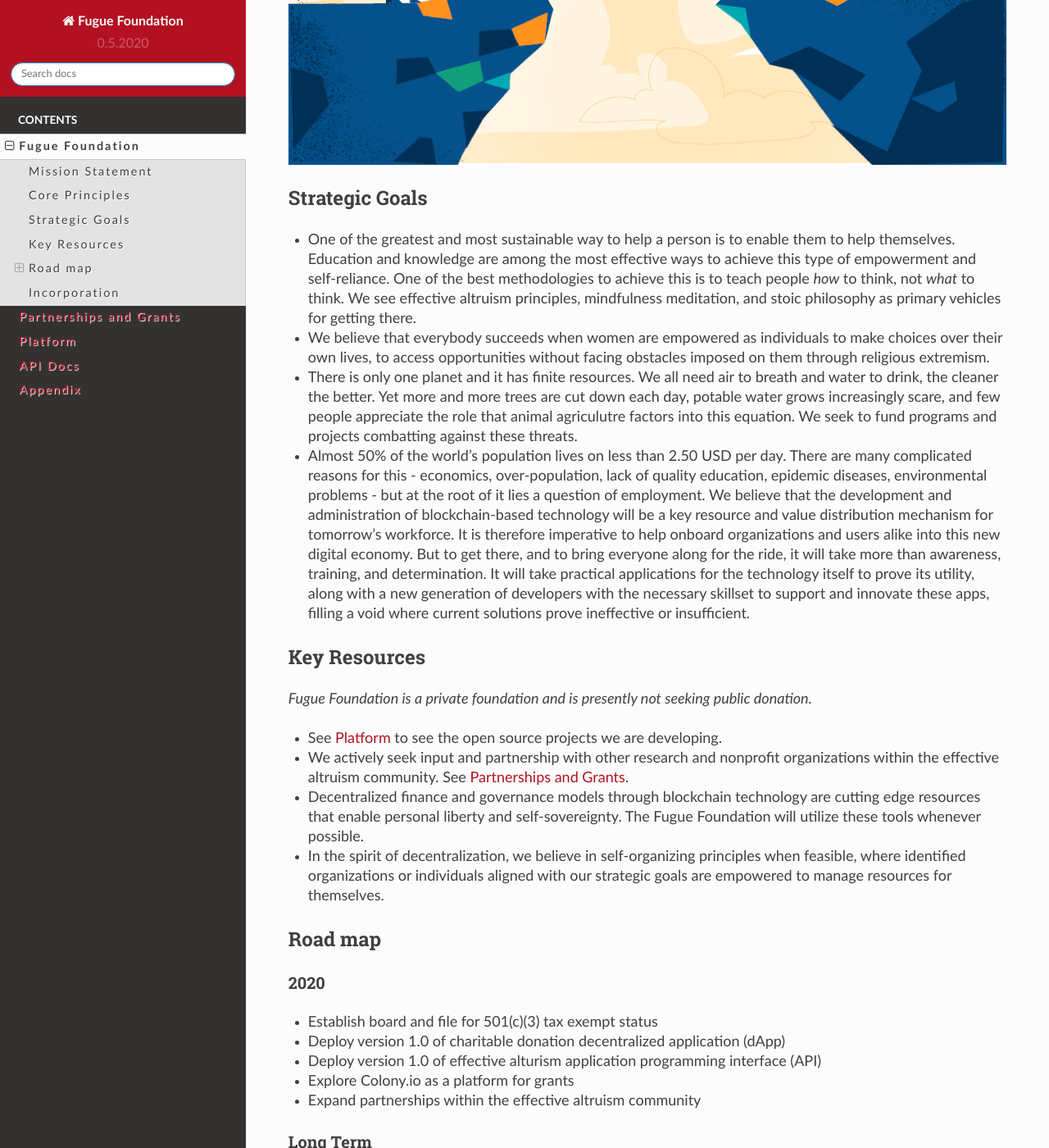
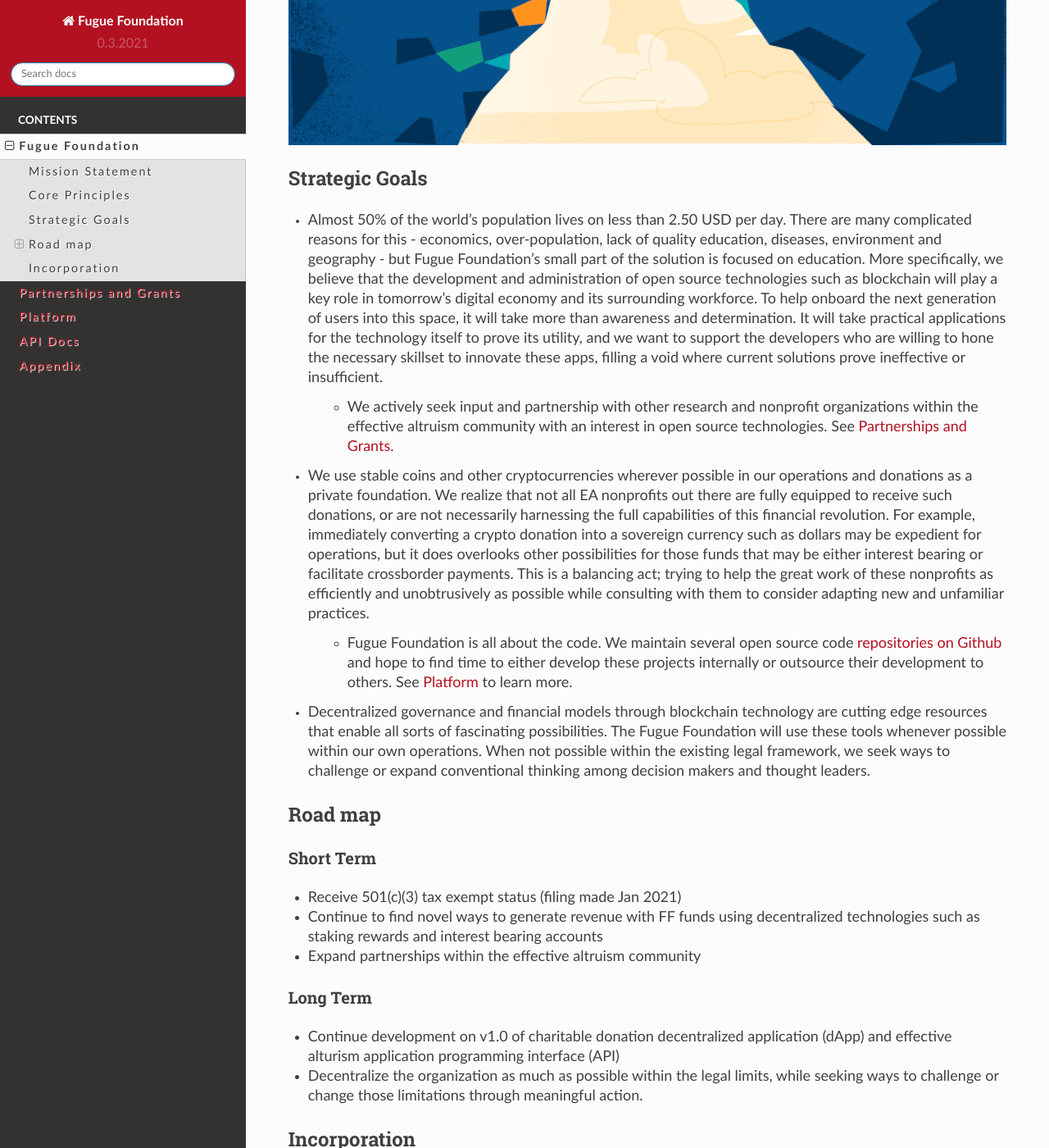
Before and after one commit to fuguefoundation/ff-docs, a Sphinx documentation site: the page built from source/mission.rst, in a window 1280 px wide and 1400 px high, scrolled down 888 px. Shown: the whole window at 82% size. Built offline with Sphinx 7.4.7 and the Read the Docs theme 2.0.0, drawn with Linux system fonts in a browser that asks for light colours; some of the changed text lies outside the part shown.

Commit message:
changelog 20210315

```diff
--- a/source/appendix.rst
+++ b/source/appendix.rst
@@ -21,12 +21,6 @@
 .. index:: ! Charity Assessment
 .. _Charity Assessment:
 **Charity Assessment** - The process of analysis of the "goodness" of a nonprofit organization in financial terms. Historically, charity evaluators have focused on the question of how much of contributed funds are used for the purpose(s) claimed by the charity, while more recently some evaluators have placed an emphasis on the cost effectiveness (or impact) of charities. The Fugue Foundation is presently following those assessments that utilize effective altruism criteria.
-
-.. index:: ! Colony.io
-.. _Colony.io:
-**Colony.io** - Colony is the people layer of the decentralised protocol stack –— an emerging collection of technologies built on Ethereum, which provide open, permissionless protocols for developers to create
-sophisticated products without having to build complex backend software. The Colony Protocol allows developers to integrate decentralised and self regulating division of
-labour, decision making, and financial management into their applications.
 
 .. index:: ! Cryptocurrency
 .. _Cryptocurrency:
--- a/source/conf.py
+++ b/source/conf.py
@@ -49,7 +49,7 @@
 
 # General information about the project.
 project = u'Fugue Foundation'
-copyright = u'2020, Fugue Foundation'
+copyright = u'2021, Fugue Foundation'
 author = u'Fugue Foundation'
 
 # The version info for the project you're documenting, acts as replacement for
@@ -57,9 +57,9 @@
 # built documents.
 #
 # The short X.Y version.
-version = u'0.5.2020'
+version = u'0.3.2021'
 # The full version, including alpha/beta/rc tags.
-release = u'0.5.2020'
+release = u'0.3.2021'
 
 # The language for content autogenerated by Sphinx. Refer to documentation
 # for a list of supported languages.
@@ -271,7 +271,7 @@
 #  dir menu entry, description, category)
 texinfo_documents = [
   (master_doc, 'Fugue Foundation', u'Fugue Foundation prospectus',
-   author, 'Fugue Foundation', 'A nonprofit organization using decentralized blockchain technology to do more and save the world.',
+   author, 'Fugue Foundation', 'A nonprofit organization using open source, decentralized technologies to support effective altruism goals.',
    'Miscellaneous'),
 ]
 
--- a/source/mission.rst
+++ b/source/mission.rst
@@ -15,70 +15,54 @@
 ***************
 .. index:: ! Effective Altruism
 
-* Applying tenants of effective altruism to achieve maximum impact for all actions taken and charities supported
+* Applying tenants of effective altruism to achieve maximum impact for all actions taken and supporting charities who do the same
 * Helping poor, disadvantaged, and vulnerable populations
-* Facilitating personal empowerment, freedom of thought, and self-sovereignty
 * Encouraging good stewardship of the planet and its limited natural resources
-* Developing an internet that is open, privacy-centric, censorship resistant and decentralized
+* Leveraging and developing open source technologies that are privacy-centric, secure, and decentralized
 
 .. image:: _static/group-cliff.png
 
 ***************
 Strategic Goals
 ***************
-
-* One of the greatest and most sustainable way to help a person is to enable them to help themselves. Education and knowledge are among the most effective ways to achieve this type of empowerment and self-reliance. One of the best methodologies to achieve this is to teach people *how* to think, not *what* to think. We see effective altruism principles, mindfulness meditation, and stoic philosophy as primary vehicles for getting there.
-
-* We believe that everybody succeeds when women are empowered as individuals to make choices over their own lives, to access opportunities without facing obstacles imposed on them through religious extremism.
-
-* There is only one planet and it has finite resources. We all need air to breath and water to drink, the cleaner the better. Yet more and more trees are cut down each day, potable water grows increasingly scare, and few people appreciate the role that animal agriculutre factors into this equation. We seek to fund programs and projects combatting against these threats.
-
-* Almost 50% of the world's population lives on less than 2.50 USD per day. There are many complicated reasons for this - economics, over-population, lack of quality education, epidemic diseases, environmental problems - but at the root of it lies a question of employment. We believe that the development and administration of blockchain-based technology will be a key resource and value distribution mechanism for tomorrow's workforce. It is therefore imperative to help onboard organizations and users alike into this new digital economy. But to get there, and to bring everyone along for the ride, it will take more than awareness, training, and determination. It will take practical applications for the technology itself to prove its utility, along with a new generation of developers with the necessary skillset to support and innovate these apps, filling a void where current solutions prove ineffective or insufficient.
-
-*************
-Key Resources
-*************
 .. index:: ! Blockchain
 .. index:: ! Application Programming Interface
+.. index:: ! Stable coins
 
-*Fugue Foundation is a private foundation and is presently not seeking public donation.*
+* Almost 50% of the world's population lives on less than 2.50 USD per day. There are many complicated reasons for this - economics, over-population, lack of quality education, diseases, environment and geography - but Fugue Foundation's small part of the solution is focused on education. More specifically, we believe that the development and administration of open source technologies such as blockchain will play a key role in tomorrow's digital economy and its surrounding workforce. To help onboard the next generation of users into this space, it will take more than awareness and determination. It will take practical applications for the technology itself to prove its utility, and we want to support the developers who are willing to hone the necessary skillset to innovate these apps, filling a void where current solutions prove ineffective or insufficient.
 
-* See :ref:`ref-platform` to see the open source projects we are developing.
-* We actively seek input and partnership with other research and nonprofit organizations within the effective altruism community. See :ref:`ref-partnership`.
-* Decentralized finance and governance models through blockchain technology are cutting edge resources that enable personal liberty and self-sovereignty. The Fugue Foundation will utilize these tools whenever possible.
-* In the spirit of decentralization, we believe in self-organizing principles when feasible, where identified organizations or individuals aligned with our strategic goals are empowered to manage resources for themselves.
+    * We actively seek input and partnership with other research and nonprofit organizations within the effective altruism community with an interest in open source technologies. See :ref:`ref-partnership`.
+
+* We use stable coins and other cryptocurrencies wherever possible in our operations and donations as a private foundation. We realize that not all EA nonprofits out there are fully equipped to receive such donations, or are not necessarily harnessing the full capabilities of this financial revolution. For example, immediately converting a crypto donation into a sovereign currency such as dollars may be expedient for operations, but it does overlooks other possibilities for those funds that may be either interest bearing or facilitate crossborder payments. This is a balancing act; trying to help the great work of these nonprofits as efficiently and unobtrusively as possible while consulting with them to consider adapting new and unfamiliar practices.
+
+    * Fugue Foundation is all about the code. We maintain several open source code `repositories on Github <https://github.com/fuguefoundation>`_ and hope to find time to either develop these projects internally or outsource their development to others. See :ref:`ref-platform` to learn more.
+
+* Decentralized governance and financial models through blockchain technology are cutting edge resources that enable all sorts of fascinating possibilities. The Fugue Foundation will use these tools whenever possible within our own operations. When not possible within the existing legal framework, we seek ways to challenge or expand conventional thinking among decision makers and thought leaders.
 
 ********
 Road map
 ********
 
-====
-2020
-====
-.. index:: ! Application Programming Interface
-.. index:: ! Decentralized Application
+==========
+Short Term
+==========
 
-* Establish board and file for 501(c)(3) tax exempt status
-* Deploy version 1.0 of charitable donation decentralized application (dApp)
-* Deploy version 1.0 of effective alturism application programming interface (API)
-* Explore Colony.io as a platform for grants
+* Receive 501(c)(3) tax exempt status (filing made Jan 2021)
+* Continue to find novel ways to generate revenue with FF funds using decentralized technologies such as staking rewards and interest bearing accounts
 * Expand partnerships within the effective altruism community
 
 =========
 Long Term
 =========
+.. index:: ! Application Programming Interface
+.. index:: ! Decentralized Application
 
-* Work to change existing U.S. tax laws about charitable donations of cryptocurrency
-* Expand capabilities of API and dApp
-* Publish book about creating, managing, and funding nonprofit organizations using open source technologies and decentralized blockchains
+* Continue development on v1.0 of charitable donation decentralized application (dApp) and effective alturism application programming interface (API)
+* Decentralize the organization as much as possible within the legal limits, while seeking ways to challenge or change those limitations through meaningful action.
 
 *************
 Incorporation
 *************
+.. index:: ! Legal
 
-Fugue Foundation is a private nonprofit organization formed on March 9, 2018 under Arizona Revised Statutes Section 10-3201. However, because of its progressive legal approach to blockchain technology, the organization was domesticated to Wyoming on March 31, 2020.
-
-	| Fugue Foundation
-	| Wyoming Registered Agent
-	| 1621 Central Avenue
-	| Cheyenne, WY 82001
+Fugue Foundation is a private nonprofit organization formed on March 9, 2018 under Arizona Revised Statutes Section 10-3201. Our public listing with the state is `visible here <https://ecorp.azcc.gov/BusinessSearch/BusinessInfo?entityNumber=22685795/>`_, which includes information on our corporate structure as well as our domicile address. In January 2021, we filed a 1023-EZ soliciting status as a 501(c)(3) tax-exempt non-profit and are awaiting a response from the IRS.
```
Also changed, not shown: CHANGELOG.md (+4 -0 lines), README.md (+4 -2 lines), source/partnership.rst (+14 -33 lines).
